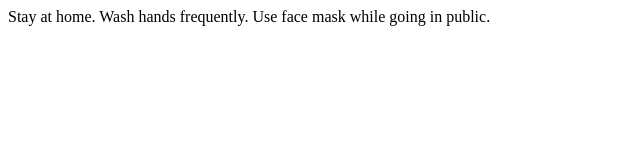
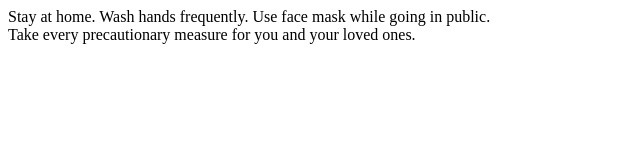
Before and after one commit to shawais786/bootcamp_lec1, a plain HTML site: page First_HTML.html in a window 1280 px wide. Shown: the whole page, without its empty margins (0-640 px from the left). Drawn offline with Linux system fonts and the light colour scheme.

Commit message:
Msg updated

```diff
--- a/First_HTML.html
+++ b/First_HTML.html
@@ -5,7 +5,8 @@
 </head>
 <body>
     <div>
-        Stay at home. Wash hands frequently. Use face mask while going in public.
+        Stay at home. Wash hands frequently. Use face mask while going in public.<br>
+        Take every precautionary measure for you and your loved ones.
     </div>
 </body>
 </html>
```
